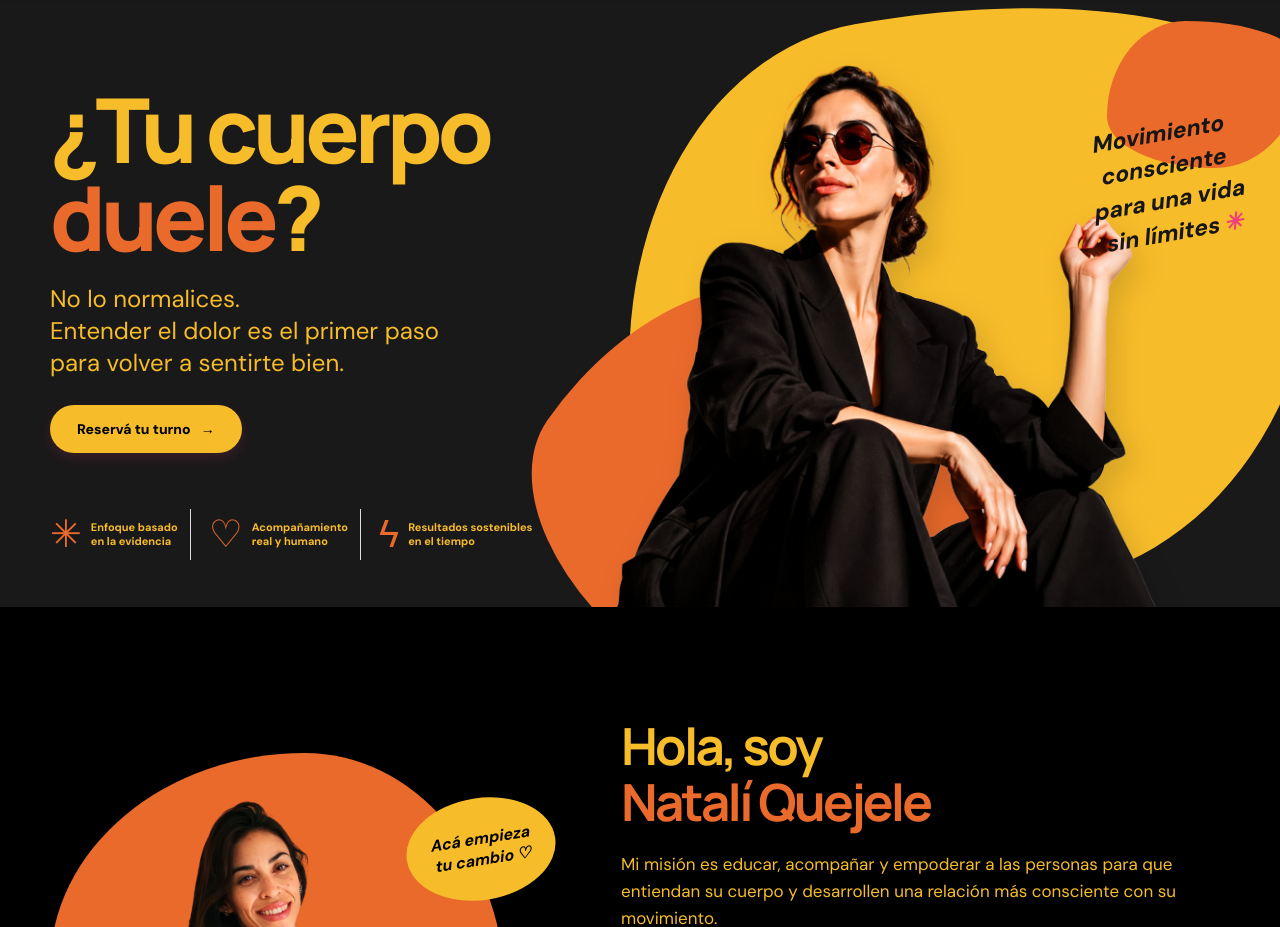
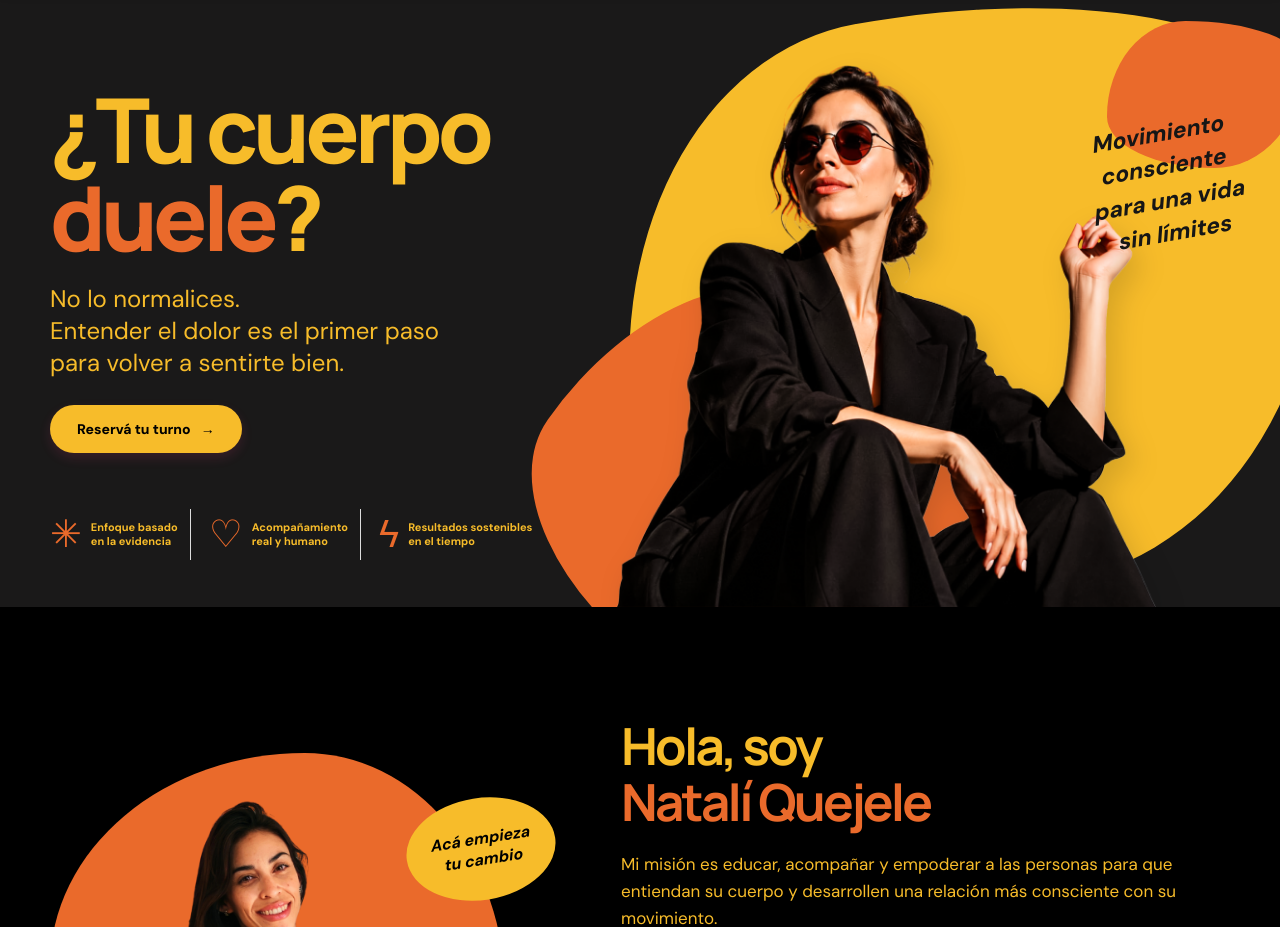
Before and after one commit to FacuEma25/nati_landing, a plain HTML site: page index.html in a window 1280 px wide. Shown: the part 85-1012 px from the top of the page. Drawn offline with nearby package versions, Linux system fonts and the light colour scheme.

Commit message:
cambios-5

```diff
--- a/index.html
+++ b/index.html
@@ -70,7 +70,7 @@
           <img src="assets/hero-foto.png" alt="Fotografía original de Natalí Quejele, sentada con pantalón naranja"
             class="hero-photo">
           <p class="hand-note">
-            Movimiento<br>consciente<br>para una vida<br>sin límites <span>✳</span>
+            Movimiento<br>consciente<br>para una vida<br>sin límites
           </p>
         </div>
       </div>
@@ -82,7 +82,7 @@
           <div class="about-blob">
           </div>
           <img src="assets/nati-sobre-mi-original.png" alt="Fotografía original de Natalí Quejele para su presentación"
-            loading="lazy"><span class="about-note">Acá empieza<br>tu cambio ♡</span>
+            loading="lazy"><span class="about-note">Acá empieza<br>tu cambio</span>
         </div>
         <div class="about-copy" data-aos="fade-left" data-aos-delay="100">
           <h2>
```
